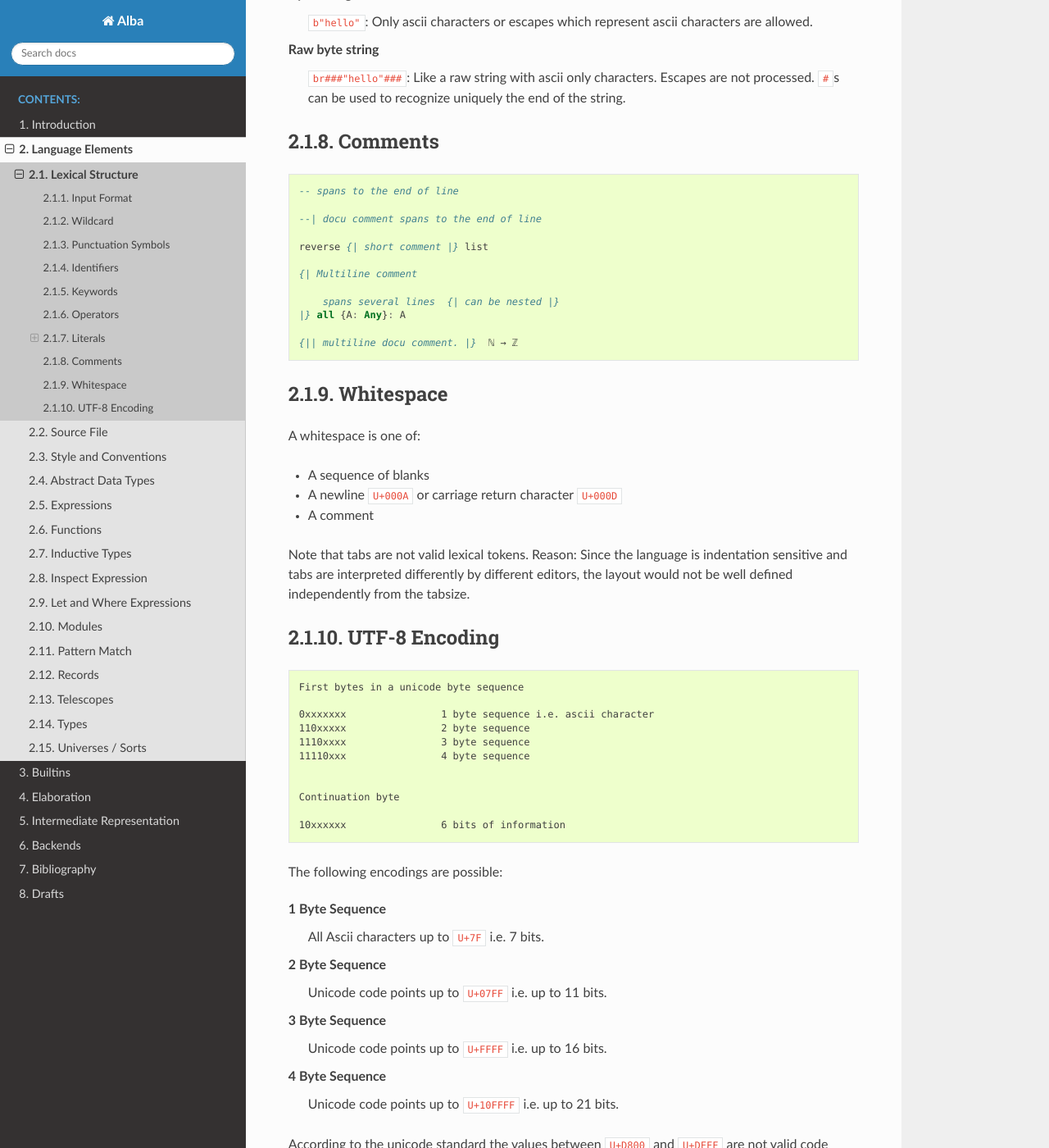
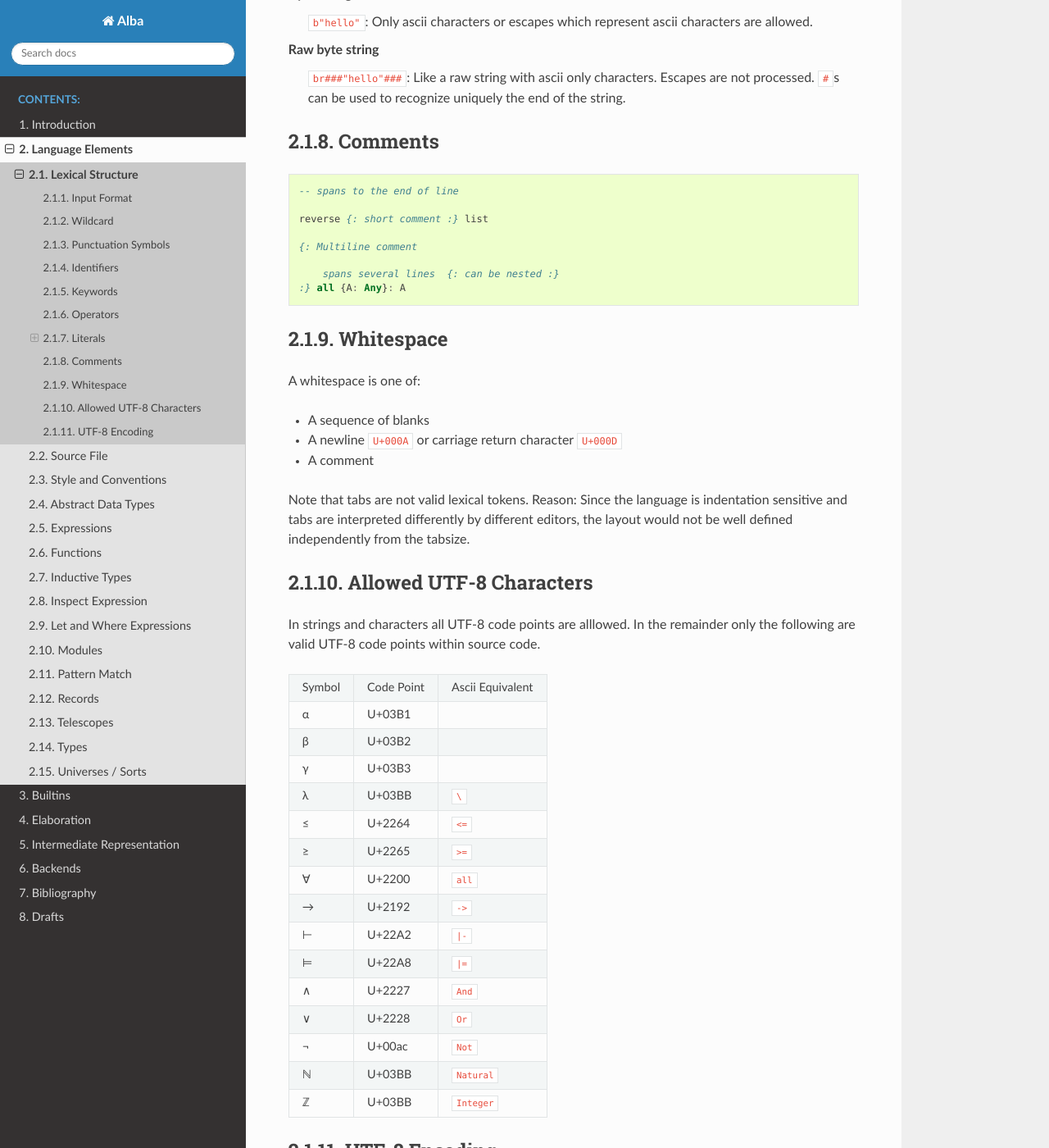
Before and after one commit to alba-lang/lang-spec, a Sphinx documentation site: the page built from sphinx/source/lang-elems/lexical.rst, in a window 1280 px wide and 1400 px high, scrolled down 3836 px. Shown: the whole window at 82% size. Built offline with Sphinx 7.4.7 and the Read the Docs theme 2.0.0, drawn with Linux system fonts in a browser that asks for light colours.

Commit message:
Updated 'Lexical Structure'
	modified:   sphinx/source/alba_lexer.py
	modified:   sphinx/source/lang-elems/lexical.rst

```diff
--- a/sphinx/source/alba_lexer.py
+++ b/sphinx/source/alba_lexer.py
@@ -35,7 +35,7 @@ class AlbaLexer(RegexLexer):
         'root': [
             (r'\s+',        token.Text),
             (r'--.*',       token.Comment.Singleline),
-            (r'{\|',         token.Comment.Multiline, 'comment'),
+            (r'{:',         token.Comment.Multiline, 'comment'),
             (r'\b(abstract|all|and|And|Any|case|class|do|else|ghost|in|if|inspect|Level|let|module|mutual|not|Not|once|or|Or|Prop|record|ref|section|some|then|use|where)\b',
                 token.Keyword),
             (r'[a-zA-Z][a-zA-Z_0-9]*',   token.Name),
@@ -44,10 +44,10 @@ class AlbaLexer(RegexLexer):
             (r'.',          token.Text)
         ],
         'comment': [
-            (r'{\|',         token.Comment.Multiline, '#push'),
-            (r'[^|}]',      token.Comment.Multiline),
-            (r'\|}',         token.Comment.Multiline, '#pop'),
-            (r'[|}]',       token.Comment.Multiline)
+            (r'{:',         token.Comment.Multiline, '#push'),
+            (r'[^:}]',      token.Comment.Multiline),
+            (r':}',         token.Comment.Multiline, '#pop'),
+            (r'[:}]',       token.Comment.Multiline)
         ]
 
     }
--- a/sphinx/source/lang-elems/lexical.rst
+++ b/sphinx/source/lang-elems/lexical.rst
@@ -261,16 +261,13 @@ Comments
 
     -- spans to the end of line
 
-    --| docu comment spans to the end of line
+    reverse {: short comment :} list
 
-    reverse {| short comment |} list
+    {: Multiline comment
 
-    {| Multiline comment
+        spans several lines  {: can be nested :}
+    :} all {A: Any}: A
 
-        spans several lines  {| can be nested |}
-    |} all {A: Any}: A
-
-    {|| multiline docu comment. |}  ℕ → ℤ
 
 
 
@@ -290,6 +287,50 @@ A whitespace is one of:
 Note that tabs are not valid lexical tokens. Reason: Since the language is
 indentation sensitive and tabs are interpreted differently by different editors,
 the layout would  not be well defined independently from the tabsize.
+
+
+
+Allowed UTF-8 Characters
+==================================================
+
+In strings and characters all UTF-8 code points are alllowed. In the remainder
+only the following are valid UTF-8 code points within source code.
+
++--------+------------+------------------+
+| Symbol | Code Point | Ascii Equivalent |
++--------+------------+------------------+
+| α      | U+03B1     |                  |
++--------+------------+------------------+
+| β      | U+03B2     |                  |
++--------+------------+------------------+
+| γ      | U+03B3     |                  |
++--------+------------+------------------+
+| λ      | U+03BB     | ``\``            |
++--------+------------+------------------+
+| ≤      | U+2264     | ``<=``           |
++--------+------------+------------------+
+| ≥      | U+2265     | ``>=``           |
++--------+------------+------------------+
+| ∀      | U+2200     | ``all``          |
++--------+------------+------------------+
+| →      | U+2192     | ``->``           |
++--------+------------+------------------+
+| ⊢      | U+22A2     | ``|-``           |
++--------+------------+------------------+
+| ⊨      | U+22A8     | ``|=``           |
++--------+------------+------------------+
+| ∧      | U+2227     | ``And``          |
++--------+------------+------------------+
+| ∨      | U+2228     | ``Or``           |
++--------+------------+------------------+
+| ¬      | U+00ac     | ``Not``          |
++--------+------------+------------------+
+| ℕ      | U+03BB     | ``Natural``      |
++--------+------------+------------------+
+| ℤ      | U+03BB     | ``Integer``      |
++--------+------------+------------------+
+
+
 
 
 
```
